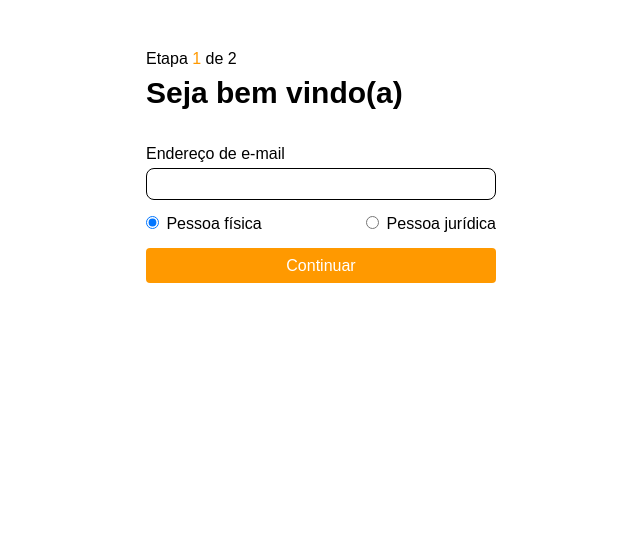
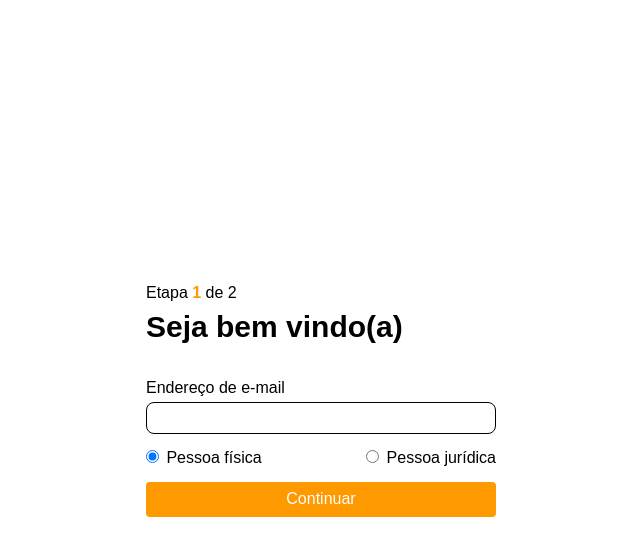
Before and after one commit to marcusvlc/form-steps, a Vue app: page / in a window 1280 px wide. Shown: the top 556 px of the page, without its empty margins (319-959 px from the left). Built offline with nearby package versions, Linux system fonts and the light colour scheme.

Commit message:
fix: Fixing styles

```diff
--- a/src/components/commons/StepView.vue
+++ b/src/components/commons/StepView.vue
@@ -25,6 +25,7 @@ const props = defineProps({
 
   &__current-step {
     color: $orange;
+    font-weight: bold;
   }
 }
 </style>
--- a/src/components/registration/Registration.vue
+++ b/src/components/registration/Registration.vue
@@ -62,7 +62,6 @@ const onBack = () => {
 .registration-container {
   display: flex;
   flex-direction: column;
-  height: 700px;
   width: 350px;
 
   &__title {
```
